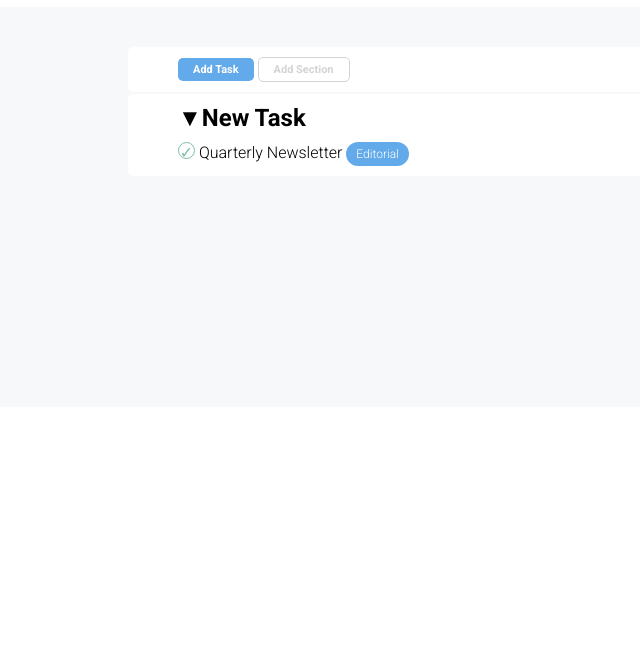
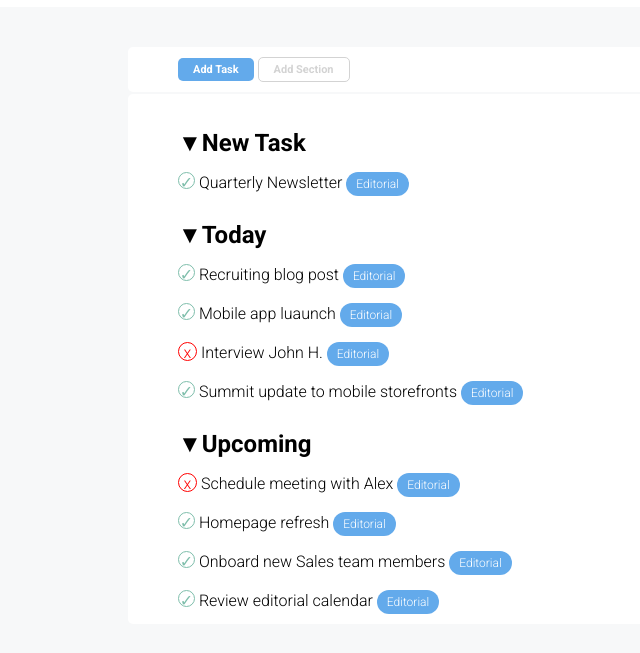
Before and after one commit to DavideDiGi/html-css-toboolist, a plain HTML site: page index.html in a window 1280 px wide. Shown: the part 73-726 px from the top of the page, without its empty margins (0-640 px from the left). Drawn offline with Linux system fonts and the light colour scheme.

Commit message:
fine struttura (mancano alcune modifiche estetiche)

```diff
--- a/css/style.css
+++ b/css/style.css
@@ -16,7 +16,7 @@ main{
 .container{
     background-color: rgb(247,248,249);
     width: 100%;
-    height: 50vh;
+    height: 100vh;
     padding-top: 40px;
 }
 header img{
@@ -49,13 +49,17 @@ nav{
     color: lightgrey;
     border: 1px solid lightgrey;
 }
+h2{
+    margin-top: 25px;
+}
 h2::before{
     content: '\25BC';
 }
 .tasks{
     font-weight: normal;
-    margin-top: 10px;
+    margin-top: 15px;
     display: inline-block;
+
 }
 .tasks::before{
     content: '\2713';
@@ -67,6 +71,13 @@ h2::before{
     height: 15px;
     text-align: center;
 }
+.failed::before{
+    content: '\0078';
+    color: red;
+    border: 1px solid red;
+    width: 17px;
+    height: 17px;
+}
 #category{
     display:inline-block;
     font-size: 12px;
@@ -74,4 +85,5 @@ h2::before{
     background-color: rgb(99,170,235);
     border-radius: 20px;
     padding: 5px 10px;
+
 }
--- a/index.html
+++ b/index.html
@@ -39,10 +39,64 @@
                </div>
             </section>
             <section>
-
+                <h2>Today</h2>
+               <div class="tasks">
+                Recruiting blog post
+               </div>
+               <div id="category">
+                Editorial
+               </div>
+               <br>
+               <div class="tasks">
+                Mobile app luaunch
+               </div>
+               <div id="category">
+                Editorial
+               </div>
+               <br>
+               <div class="tasks failed">
+                Interview John H.
+               </div>
+               <div id="category">
+                Editorial
+               </div>
+               <br>
+               <div class="tasks">
+                Summit update to mobile storefronts
+               </div>
+               <div id="category">
+                Editorial
+               </div>
             </section>
             <section>
-
+                <h2>Upcoming</h2>
+                <div class="tasks failed">
+                 Schedule meeting with Alex
+                </div>
+                <div id="category">
+                 Editorial
+                </div>
+                <br>
+                <div class="tasks">
+                 Homepage refresh
+                </div>
+                <div id="category">
+                 Editorial
+                </div>
+                <br>
+                <div class="tasks">
+                 Onboard new Sales team members
+                </div>
+                <div id="category">
+                 Editorial
+                </div>
+                <br>
+                <div class="tasks">
+                 Review editorial calendar
+                </div>
+                <div id="category">
+                 Editorial
+                </div>
             </section>
         </main>
     </div>
```
